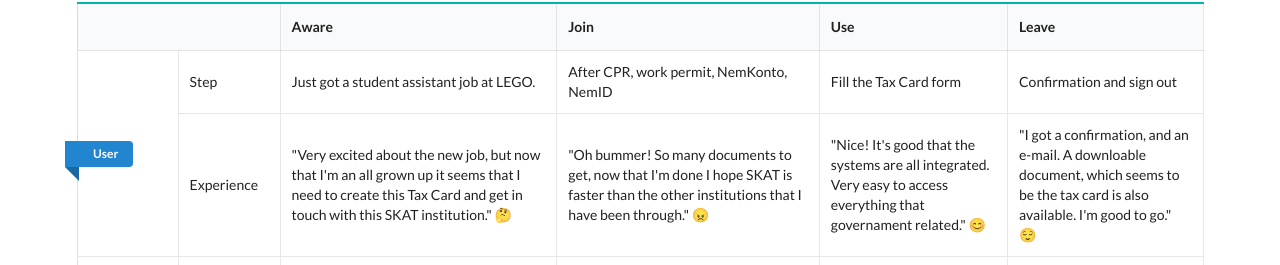
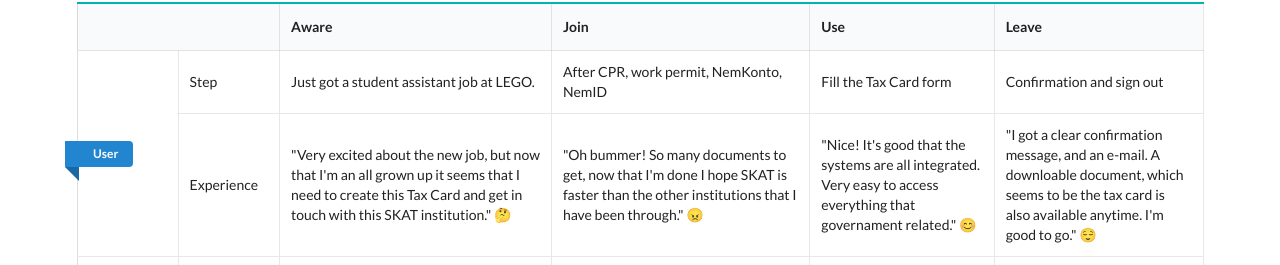
Before and after one commit to marcoafilho/service-design, a plain HTML site: page index.html in a window 1280 px wide. Shown: the part 641-906 px from the top of the page. Drawn offline with Linux system fonts and the light colour scheme.

Commit message:
Clear confirmation

```diff
--- a/index.html
+++ b/index.html
@@ -110,8 +110,9 @@
             access everything that governament related." 😊
           </td>
           <td>
-            "I got a confirmation, and an e-mail. A downloable document, which
-            seems to be the tax card is also available. I'm good to go." 😌
+            "I got a clear confirmation message, and an e-mail. A downloable
+            document, which seems to be the tax card is also available anytime.
+            I'm good to go." 😌
           </td>
         </tr>
         <tr>
```
